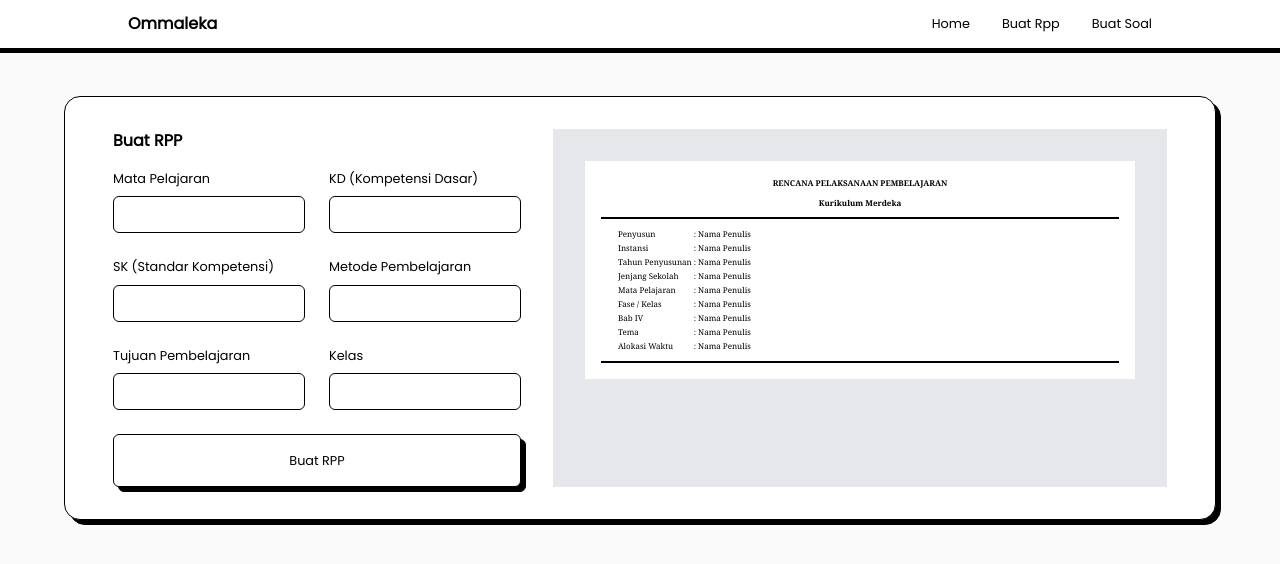
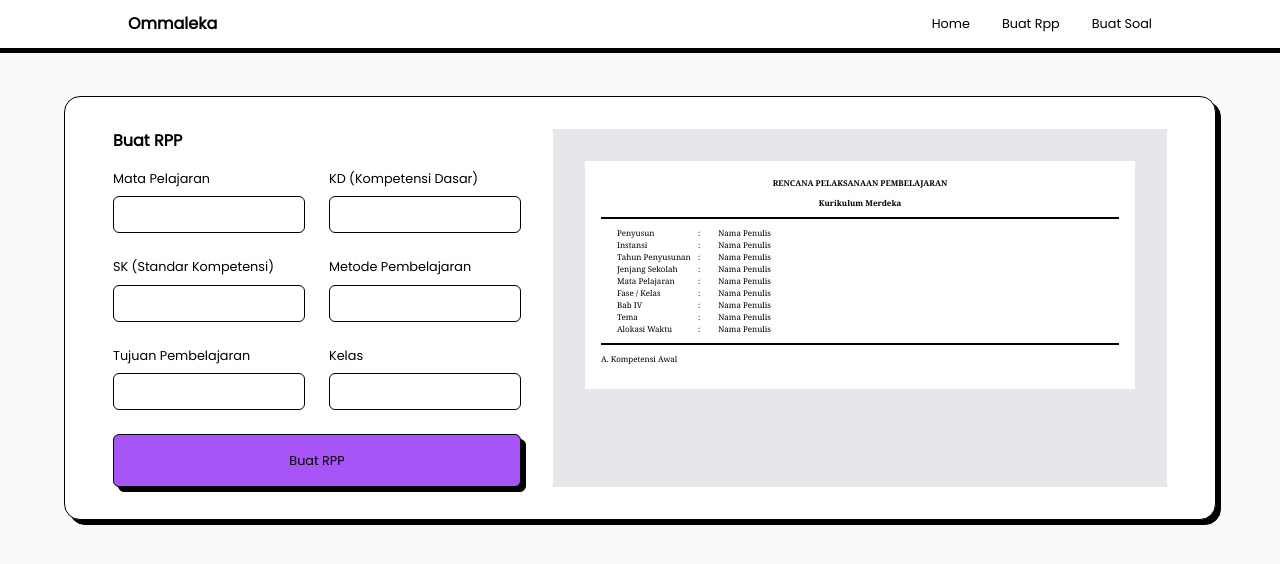
Before and after one commit to guntekhunter/ommaleka, a Next.js app: page / in a window 1280 px wide. Shown: the top 564 px of the page. Built offline with nearby package versions, Linux system fonts and the light colour scheme.

Commit message:
feat: create RPP

```diff
--- a/package.json
+++ b/package.json
@@ -16,6 +16,7 @@
     "react-dom": "^18"
   },
   "devDependencies": {
+    "@tailwindcss/typography": "^0.5.10",
     "@types/node": "^20",
     "@types/react": "^18",
     "@types/react-dom": "^18",
--- a/src/app/component/rpp/ContainerRpp.tsx
+++ b/src/app/component/rpp/ContainerRpp.tsx
@@ -4,8 +4,8 @@ import {
   ReconnectInterval,
   createParser,
 } from "eventsource-parser";
+import React, { useState } from "react";
 import Markdown from "markdown-to-jsx";
-import React, { useState } from "react";
 import { Inter } from "next/font/google";
 
 export default function ContainerRpp() {
@@ -19,7 +19,7 @@ export default function ContainerRpp() {
   const [kelas, setKelas] = useState("");
 
   const startChat = async () => {
-    const data = await fetch("/data/PDF rpp.md");
+    const data = await fetch("/data/data.txt");
     const text = await data.text();
     try {
       const res = await fetch("/api/chat", {
@@ -33,8 +33,7 @@ export default function ContainerRpp() {
             },
             {
               role: "user",
-              content: `the RPP is should talk about mata pelajaran = ${mapel}, Kompetensi Dasar ${kd}, standar kompetensi = ${sk}, metode pembelajaran = ${metodePembelajaran}, tujuan pembelajaran = ${tujuanPembelajaran}, kelas = ${kelas} on the kegiatan pembelajaran part you need to make it on table so the information is clear to read.`,
-              // content: `mata pelajaran = ${mapel}`,
+              content: `create RPP mata pelajaran = ${mapel} bse on this format${text} make it on md format`,
             },
           ],
           temperature: 0,
@@ -213,7 +212,7 @@ export default function ContainerRpp() {
             <div>
               <button
                 onClick={startChat}
-                className="w-full bg-white border border-[1.8px] border-black rounded-md py-[1rem] flex justify-center drop-shadow-3xl mt-6"
+                className="w-full bg-purple-500 border border-[1.8px] border-black rounded-md py-[1rem] flex justify-center drop-shadow-3xl mt-6"
               >
                 Buat RPP
               </button>
@@ -231,56 +230,62 @@ export default function ContainerRpp() {
                 </div>
                 <div className="border-solid border-[1px] border-black" />
                 <div className="px-[1rem]">
-                  <table>
-                    <tr>
-                      <td>Penyusun</td>
-                      <td>:</td>
-                      <td>Nama Penulis</td>
-                    </tr>
-                    <tr>
-                      <td>Instansi</td>
-                      <td>:</td>
-                      <td>Nama Penulis</td>
-                    </tr>
-                    <tr>
-                      <td>Tahun Penyusunan</td>
-                      <td>:</td>
-                      <td>Nama Penulis</td>
-                    </tr>
-                    <tr>
-                      <td>Jenjang Sekolah</td>
-                      <td>:</td>
-                      <td>Nama Penulis</td>
-                    </tr>
-                    <tr>
-                      <td>Mata Pelajaran</td>
-                      <td>:</td>
-                      <td>Nama Penulis</td>
-                    </tr>
-                    <tr>
-                      <td>Fase / Kelas</td>
-                      <td>:</td>
-                      <td>Nama Penulis</td>
-                    </tr>
-                    <tr>
-                      <td>Bab IV</td>
-                      <td>:</td>
-                      <td>Nama Penulis</td>
-                    </tr>
-                    <tr>
-                      <td>Tema</td>
-                      <td>:</td>
-                      <td>Nama Penulis</td>
-                    </tr>
-                    <tr>
-                      <td>Alokasi Waktu</td>
-                      <td>:</td>
-                      <td>Nama Penulis</td>
-                    </tr>
-                  </table>
+                  <div className="flex flex-col">
+                    <div className="flex w-[50%]">
+                      <div className="w-2/6">Penyusun</div>
+                      <div className="w-1/12">:</div>
+                      <div className="w-3/10">Nama Penulis</div>
+                    </div>
+                    <div className="flex w-[50%]">
+                      <div className="w-2/6">Instansi</div>
+                      <div className="w-1/12">:</div>
+                      <div className="w-3/10">Nama Penulis</div>
+                    </div>
+                    <div className="flex w-[50%]">
+                      <div className="w-2/6">Tahun Penyusunan</div>
+                      <div className="w-1/12">:</div>
+                      <div className="w-3/10">Nama Penulis</div>
+                    </div>
+                    <div className="flex w-[50%]">
+                      <div className="w-2/6">Jenjang Sekolah</div>
+                      <div className="w-1/12">:</div>
+                      <div className="w-3/10">Nama Penulis</div>
+                    </div>
+                    <div className="flex w-[50%]">
+                      <div className="w-2/6">Mata Pelajaran</div>
+                      <div className="w-1/12">:</div>
+                      <div className="w-3/10">Nama Penulis</div>
+                    </div>
+                    <div className="flex w-[50%]">
+                      <div className="w-2/6">Fase / Kelas</div>
+                      <div className="w-1/12">:</div>
+                      <div className="w-3/10">Nama Penulis</div>
+                    </div>
+                    <div className="flex w-[50%]">
+                      <div className="w-2/6">Bab IV</div>
+                      <div className="w-1/12">:</div>
+                      <div className="w-3/10">Nama Penulis</div>
+                    </div>
+                    <div className="flex w-[50%]">
+                      <div className="w-2/6">Tema</div>
+                      <div className="w-1/12">:</div>
+                      <div className="w-3/10">Nama Penulis</div>
+                    </div>
+                    <div className="flex w-[50%]">
+                      <div className="w-2/6">Alokasi Waktu</div>
+                      <div className="w-1/12">:</div>
+                      <div className="w-3/10">Nama Penulis</div>
+                    </div>
+                  </div>
                 </div>
                 <div className="border-solid border-[1px] border-black" />
-                <Markdown>{summary}</Markdown>
+                <div>
+                  <p>A. Kompetensi Awal</p>
+                </div>
+                {/* <div className="whitespace-pre-wrap">{summary}</div> */}
+                <article className="prose prose-li:text-[.5rem] prose-h1:hidden prose-p:text-[.5rem] prose lg:prose-xl max-w-5xl mx-auto prose-headings:text-[.5rem]">
+                  <Markdown>{summary}</Markdown>
+                </article>
               </div>
             </div>
           </div>
--- a/tailwind.config.ts
+++ b/tailwind.config.ts
@@ -23,6 +23,6 @@ const config: Config = {
       },
     },
   },
-  plugins: [],
+  plugins: [require("@tailwindcss/typography")],
 };
 export default config;
```
Also changed, not shown: src/app/data/pdf RPP.md (+72 -106 lines), public/data/data.txt, 1 other file (tests, documents, lock files or other folders).
